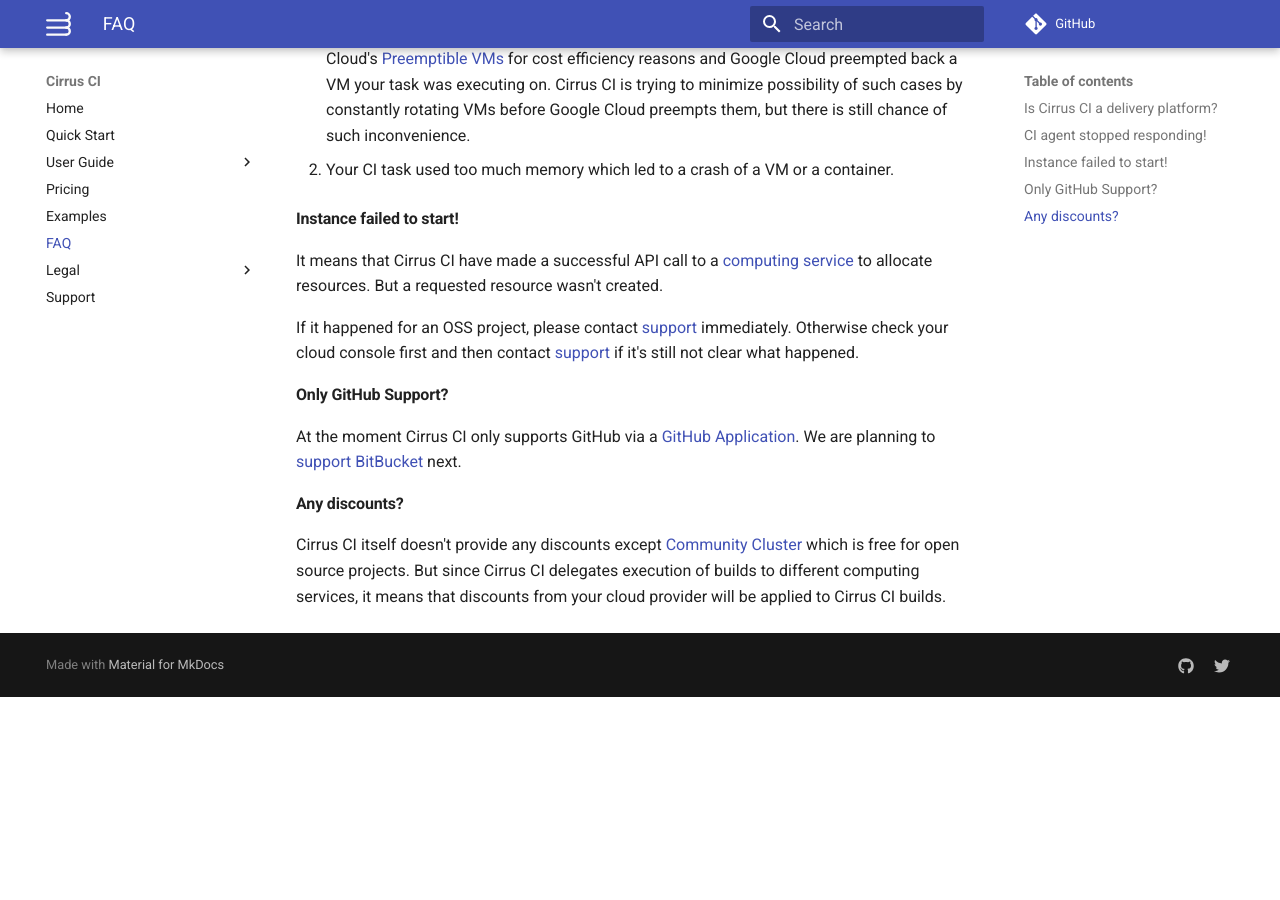
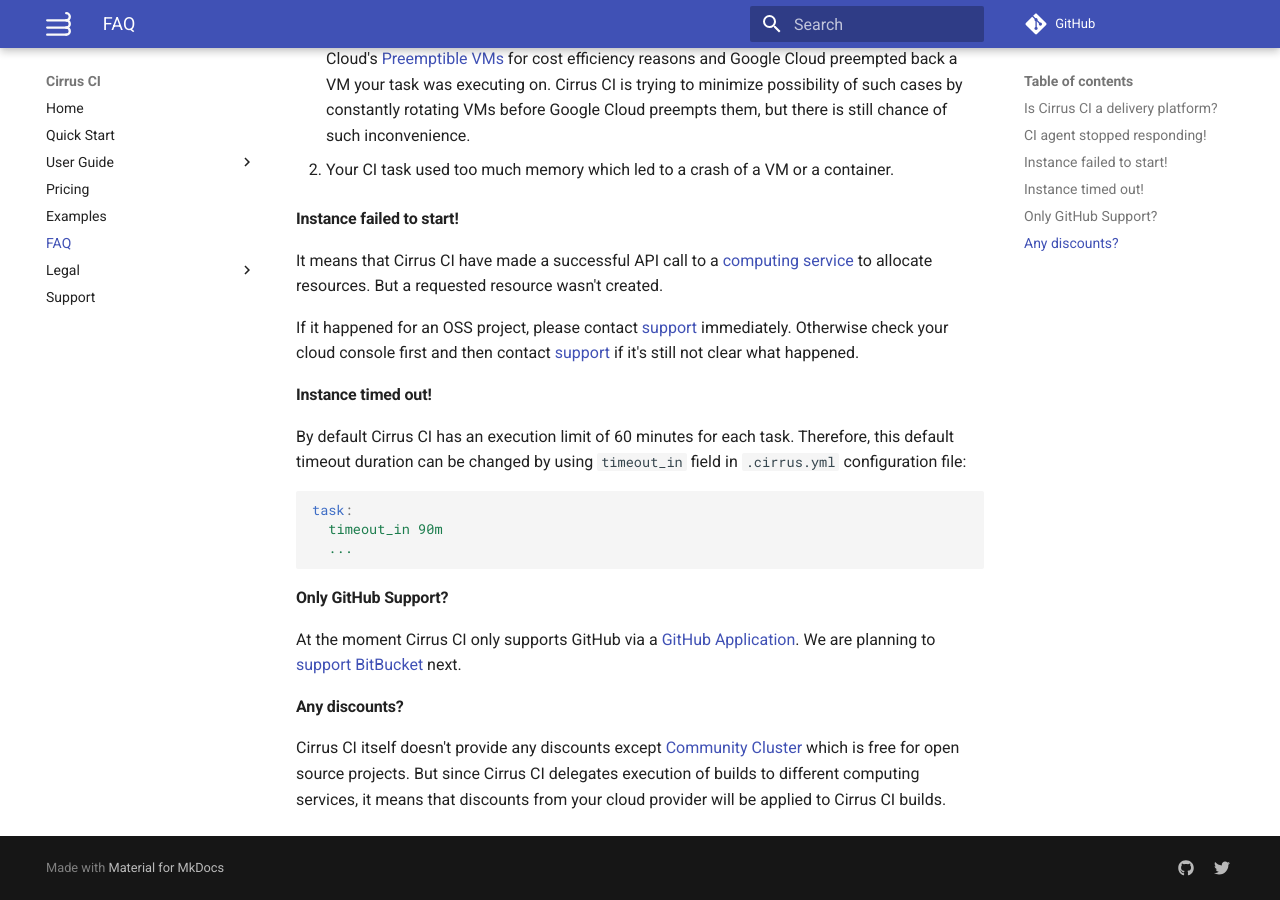
Before and after one commit to cirruslabs/cirrus-ci-docs, an MkDocs documentation site: the page built from docs/faq.md, in a window 1280 px wide and 900 px high, scrolled down 650 px. Built offline with MkDocs 1.6.1 and Material for MkDocs 9.7.7, drawn with Linux system fonts in a browser that asks for light colours; comment, search, counter and statistics services are not loaded; before the commit the page ends 1347 px from its top, so only the background shows below that.

Commit message:
timeout configuration

````diff
--- a/docs/faq.md
+++ b/docs/faq.md
@@ -40,6 +40,17 @@ to allocate resources. But a requested resource wasn't created.
 If it happened for an OSS project, please contact [support](/support.md) immediately. Otherwise check your cloud console first
 and then contact [support](/support.md) if it's still not clear what happened.
 
+#### Instance timed out!
+
+By default Cirrus CI has an execution limit of 60 minutes for each task. Therefore, this default timeout duration can be changed
+by using `timeout_in` field in `.cirrus.yml` configuration file:
+
+```yaml
+task:
+  timeout_in 90m
+  ...
+```
+
 #### Only GitHub Support?
 
 At the moment Cirrus CI only supports GitHub via a [GitHub Application](https://github.com/apps/cirrus-ci). We are planning
````
